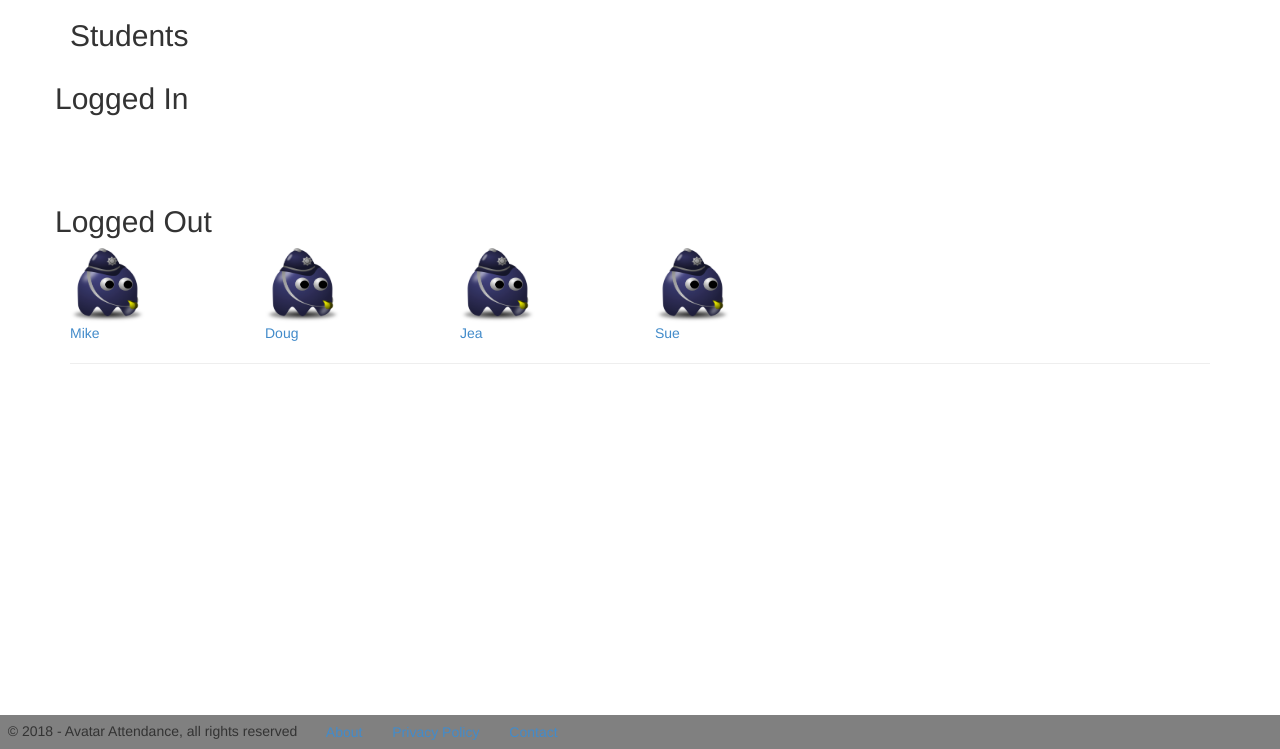
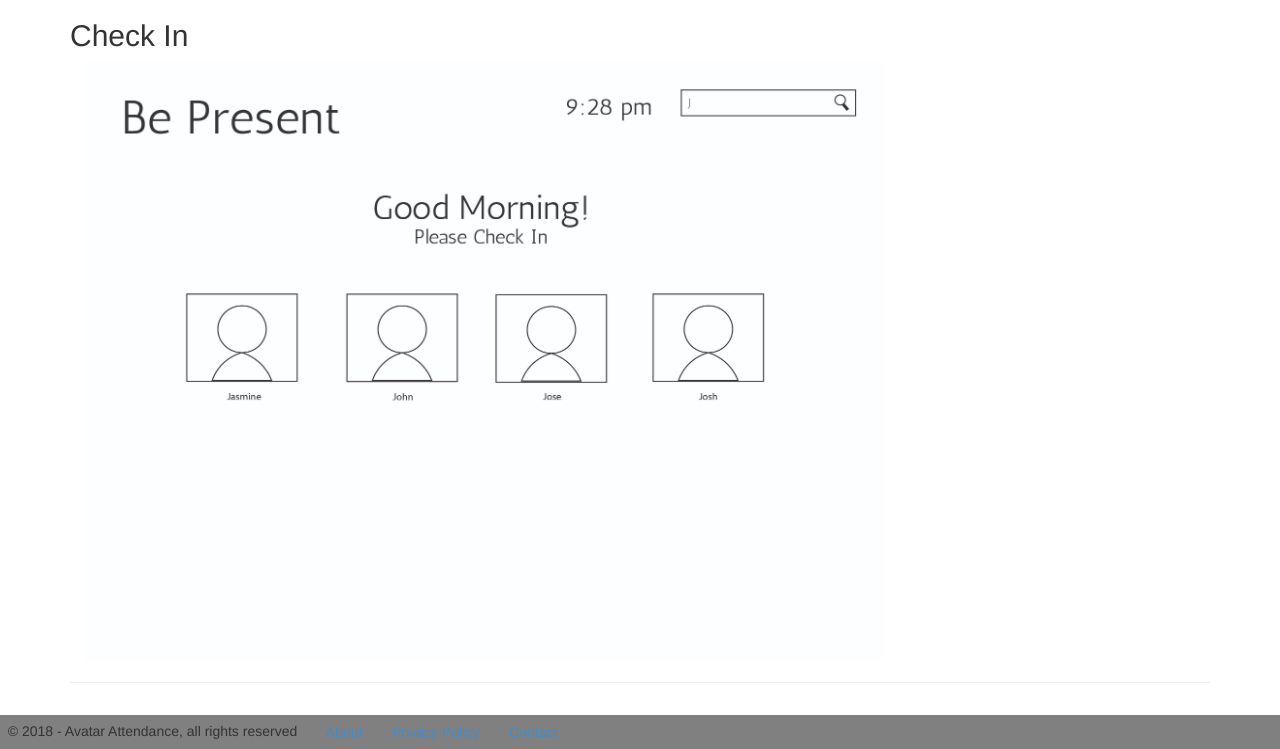
Before and after one commit to KattyZhao/NotPresent, an ASP.NET MVC app: page /Kiosk in a window 1280 px wide. Shown: the part 51-800 px from the top of the page. Run offline with ASP.NET Core 8 and stand-ins for ASP.NET MVC 5, Linux system fonts and the light colour scheme; the project's own start-up code is not run, and a stand-in starts its controllers and pages; some libraries are stand-ins or nearby versions.

Commit message:
Added mock for student check in

```diff
--- a/TeamNotPresent/5051/Views/Kiosk/Index.cshtml
+++ b/TeamNotPresent/5051/Views/Kiosk/Index.cshtml
@@ -4,77 +4,11 @@
     ViewBag.Title = "Index";
 }
 
-<h2>Students</h2>
+<h2>Check In</h2>
 
 <div class="container">
-    <div class="row">
-
-        @{
-            if (Model.StudentList == null || !Model.StudentList.Any())
-            {
-                <br />
-                <p>No Students in the System</p>
-                <br />
-            }
-            else
-            {
-                // List out the Logged IN Students, then the Logged Out students
-
-                <div class="row">
-                    <h2>Logged In</h2>
-
-                    @{
-                        // Logged IN first
-                        foreach (var item in Model.StudentList)
-                        {
-                            if (item.Status == _5051.Models.StudentStatusEnum.In)
-                            {
-                                <div class="col-sm-2">
-                                    <a id="@item.Id" href="~/Kiosk/SetLogOut/@item.Id">
-                                        <div class="">
-                                            <img src="~/Content/img/@item.AvatarUri" width="75" height="75" />
-                                            <br />
-                                            <span>
-                                                @item.Name
-                                            </span>
-                                        </div>
-                                    </a>
-                                </div>
-                            }
-                        }
-                    }
-                </div>
-
-                <br />
-                <br />
-                <br />
-                <div class="row">
-                    <h2>Logged Out</h2>
-                    @{
-                        // Logged Out first
-                        foreach (var item in Model.StudentList)
-                        {
-                            if (item.Status == _5051.Models.StudentStatusEnum.Out)
-                            {
-                                <div class="col-sm-2">
-                                    <a id="@item.Id" href="~/Kiosk/SetLogIn/@item.Id">
-
-                                        <div class="">
-                                            <img src="~/Content/img/@item.AvatarUri" width="75" height="75" />
-                                            <br />
-                                            <span>
-                                                @item.Name
-                                            </span>
-                                        </div>
-                                    </a>
-                                </div>
-                            }
-                        }
-                    }
-                </div>
-            }
-        }
-
-    </div>
-
+        <div class="">
+            <img src="~/Content/img/stuLogin.jpg" width="800" height="600" />
+            <br />
+        </div>
 </div>
```
Also changed, not shown: TeamNotPresent/5051/5051.csproj, TeamNotPresent/5051/Content/img/stuLogin.jpg (added).
